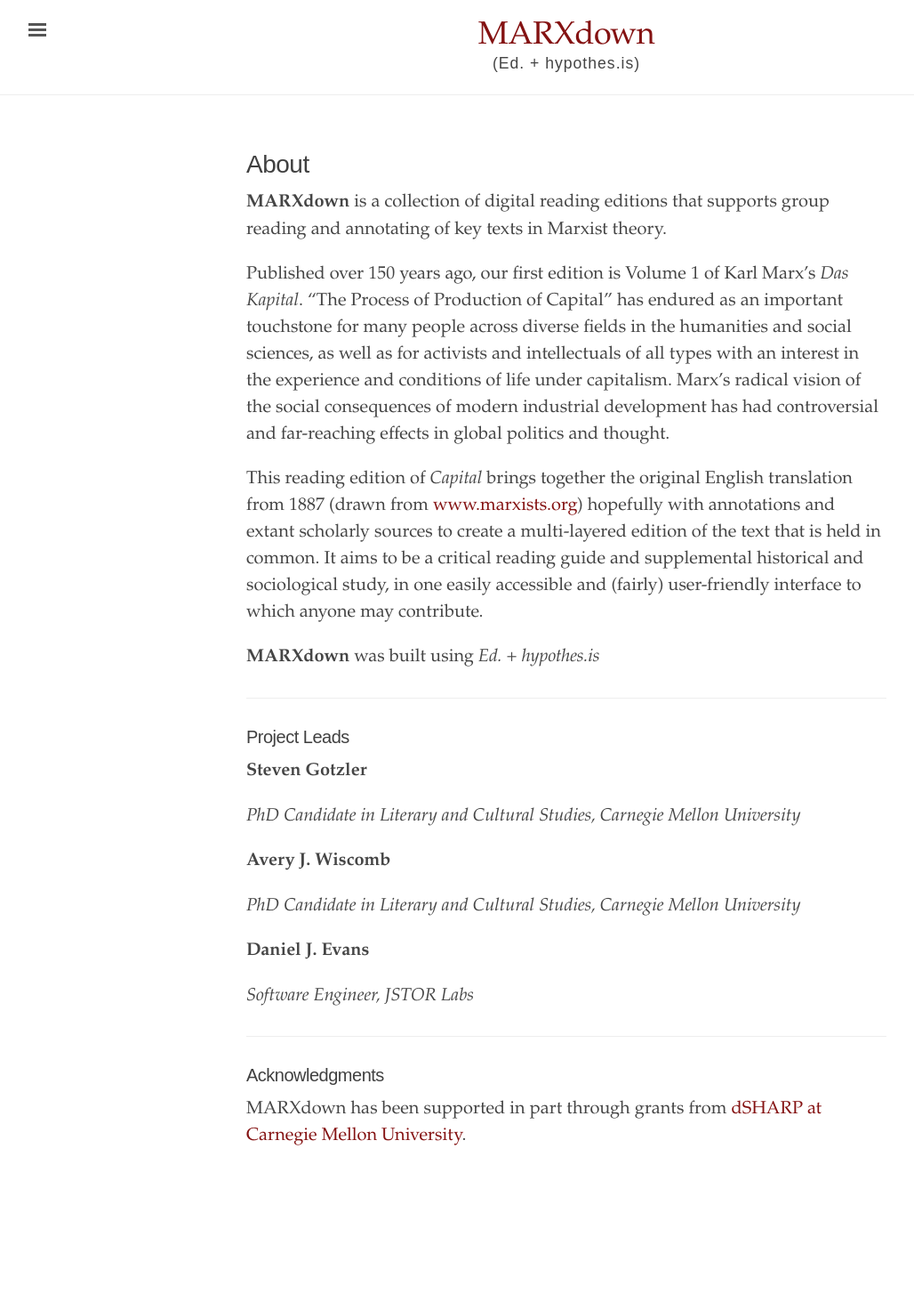
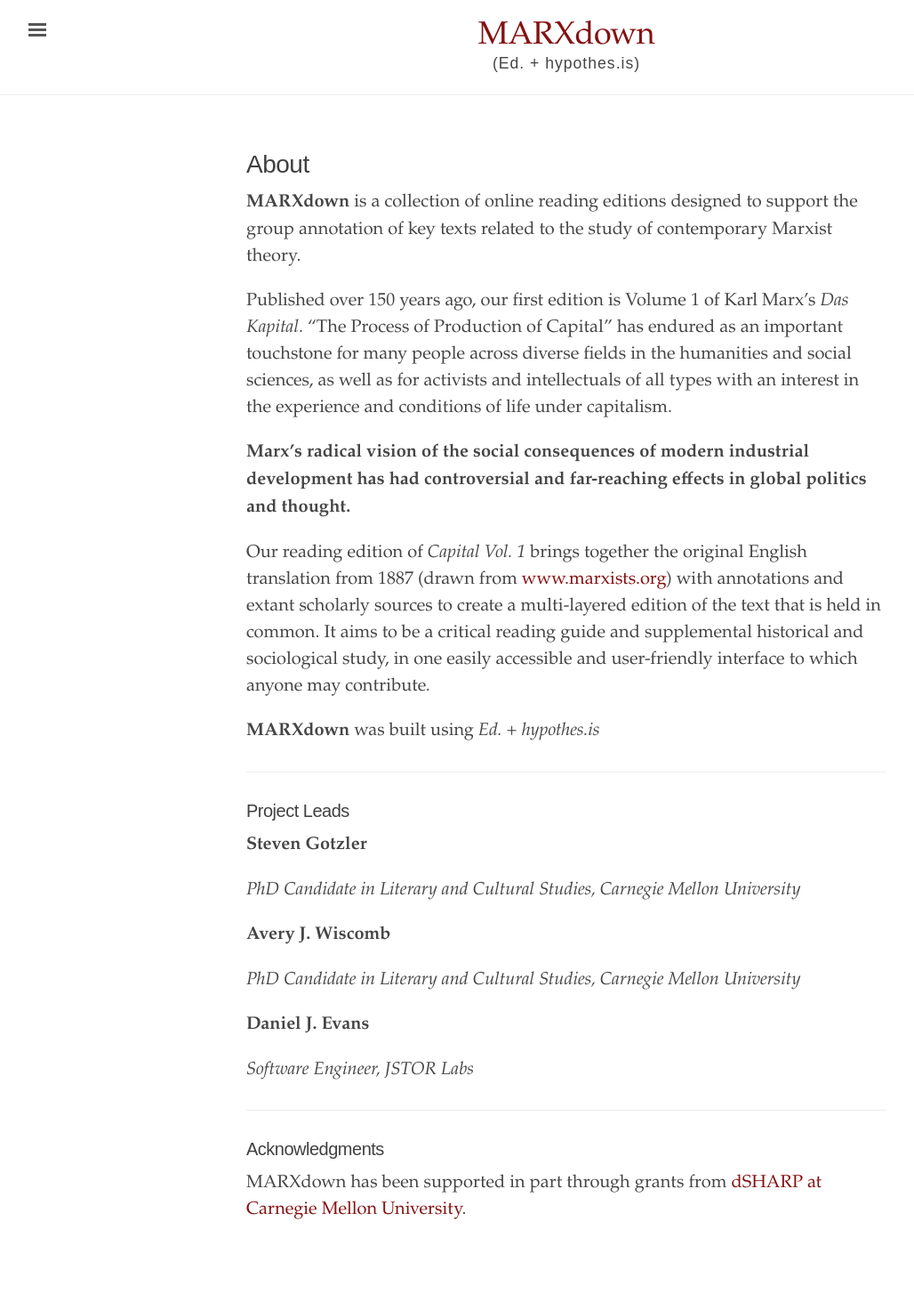
Before and after one commit to MARXdown/MARXdown.github.io, a Jekyll site: the page built from about.md, in a window 1280 px wide. Shown: the whole page at 89% size, without its empty margins (3-1031 px from the left). Built offline with Jekyll 4.4.1, drawn with Linux system fonts in a browser that asks for light colours; before the commit the page ends 1371 px from its top, so only the background shows below that.

Commit message:
worse edits

```diff
--- a/about.md
+++ b/about.md
@@ -3,12 +3,14 @@
 title: About
 ---
 
-**MARXdown** is a collection of digital reading editions that supports group reading and annotating of key texts in Marxist theory.
+**MARXdown** is a collection of online reading editions designed to support the group annotation of key texts related to the study of contemporary Marxist theory.
 
-Published over 150 years ago, our first edition is Volume 1 of Karl Marx's *Das Kapital*. "The Process of Production of Capital" has endured as an important touchstone for many people across diverse fields in the humanities and social sciences, as well as for activists and intellectuals of all types with an interest in the experience and conditions of life under capitalism. Marx's radical vision of the social consequences of modern industrial development has had controversial and far-reaching effects in global politics and thought.
+Published over 150 years ago, our first edition is Volume 1 of Karl Marx's *Das Kapital*. "The Process of Production of Capital" has endured as an important touchstone for many people across diverse fields in the humanities and social sciences, as well as for activists and intellectuals of all types with an interest in the experience and conditions of life under capitalism.
+
+**Marx's radical vision of the social consequences of modern industrial development has had controversial and far-reaching effects in global politics and thought.**
 
 
-This reading edition of *Capital* brings together the original English translation from 1887 (drawn from [www.marxists.org](https://www.marxists.org/archive/marx/works/download/pdf/Capital-Volume-I.pdf)) hopefully with annotations and extant scholarly sources to create a multi-layered edition of the text that is held in common. It aims to be a critical reading guide and supplemental historical and sociological study, in one easily accessible and (fairly) user-friendly interface to which anyone may contribute.
+Our reading edition of *Capital Vol. 1* brings together the original English translation from 1887 (drawn from [www.marxists.org](https://www.marxists.org/archive/marx/works/download/pdf/Capital-Volume-I.pdf)) with annotations and extant scholarly sources to create a multi-layered edition of the text that is held in common. It aims to be a critical reading guide and supplemental historical and sociological study, in one easily accessible and user-friendly interface to which anyone may contribute.
 
 **MARXdown** was built using *Ed.* + *hypothes.is*
 
--- a/search.html
+++ b/search.html
@@ -4,7 +4,7 @@
 ---
 
 <form id="site_search">
-<div>In case you don't want to use the search box provided by your browser:</div>
+<div>Good luck, comrade!</div>
 <br>
 <input id="search" type="text"/></form>
 
```
Also changed, not shown: index.md (+2 -2 lines), README.md.
